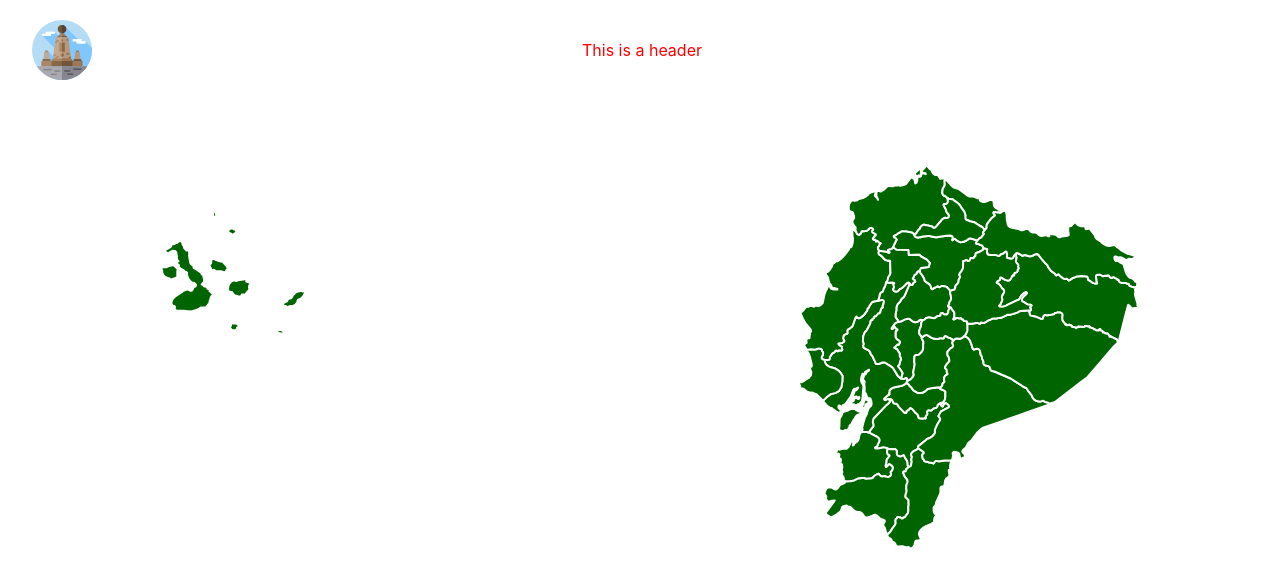
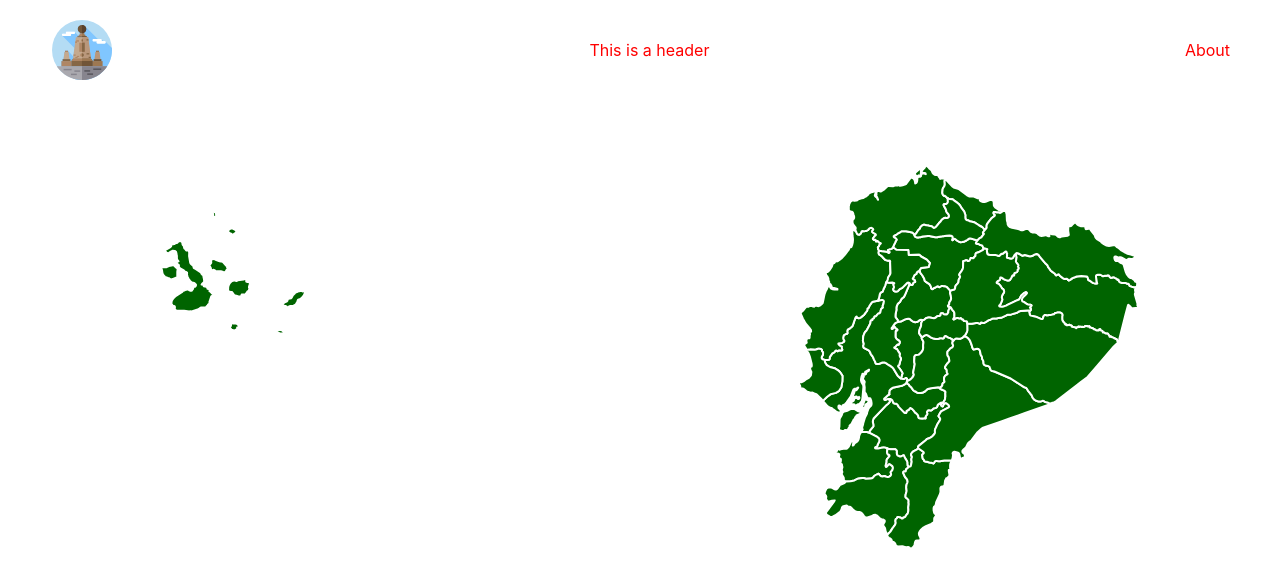
Before and after one commit to LucaLam/ecuador, a React (Create React App) app: page / in a window 1280 px wide. Shown: the top 586 px of the page. Built offline with nearby package versions, Linux system fonts and the light colour scheme.

Commit message:
header styling

```diff
--- a/src/components/header/Header.js
+++ b/src/components/header/Header.js
@@ -9,6 +9,7 @@ const Header = () => {
         <div className='header-container'>
             <img className='logo' src={logo} alt='logo'/>
             <p className='header'>This is a header</p>
+            <p className='header'>About</p>
         </div>
     )
 }
--- a/src/components/header/header.styles.scss
+++ b/src/components/header/header.styles.scss
@@ -1,23 +1,21 @@
 .header-container{
     width: 100%;
     height: 100px;
-    padding: 20px 30px 20px 30px;
+    padding: 20px 50px 20px 50px;
     display: flex;
     flex-direction: row;
-    justify-content: flex-start;
+    justify-content: space-between;
     align-content: center;
 
 
     .logo{
         width: 8vh;
         margin: 0;
-        margin-right: 40%;
     }
 
     .header{
         color: red;
         margin: 0;
         align-self: center;
-
     }
 }
```
